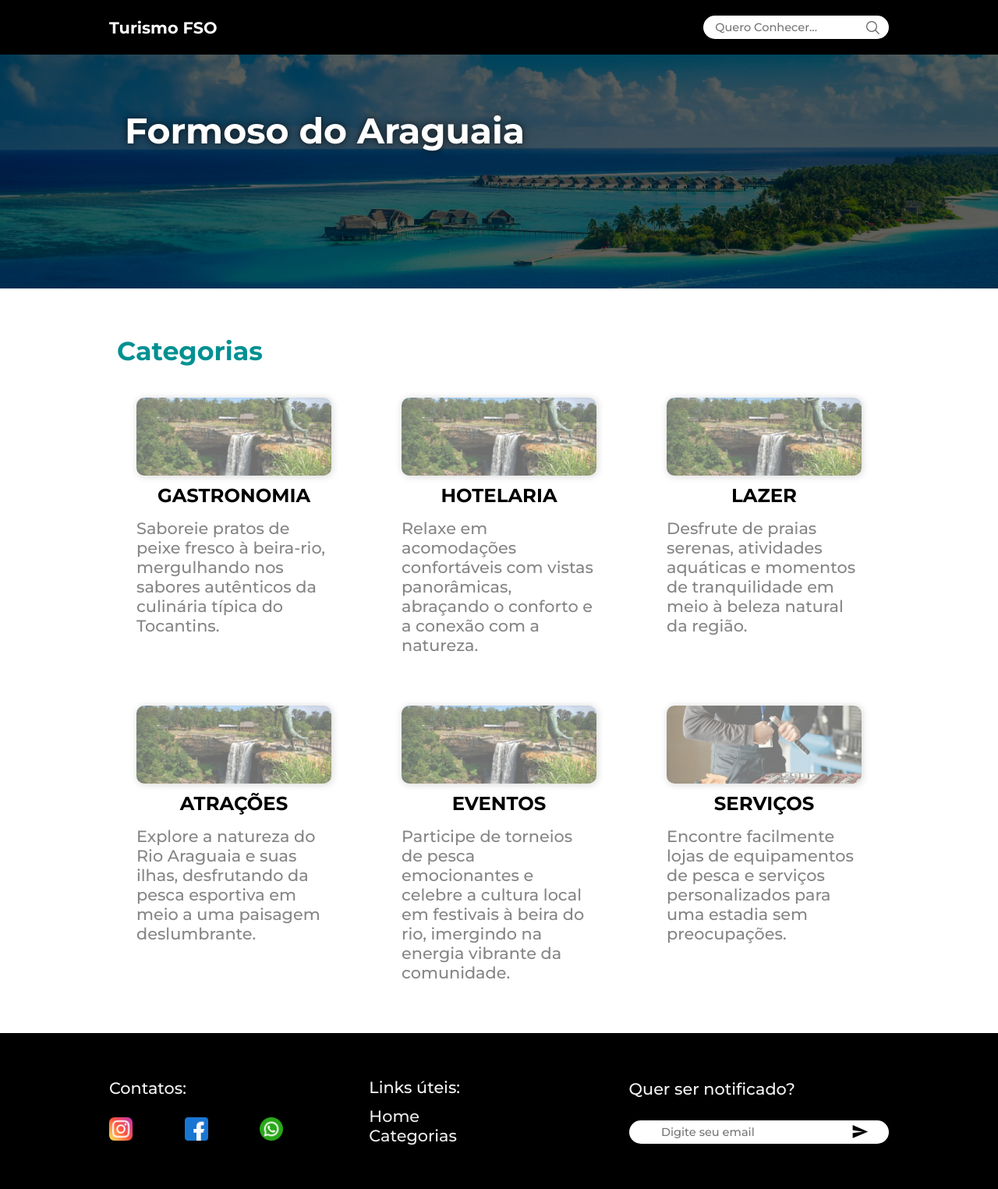
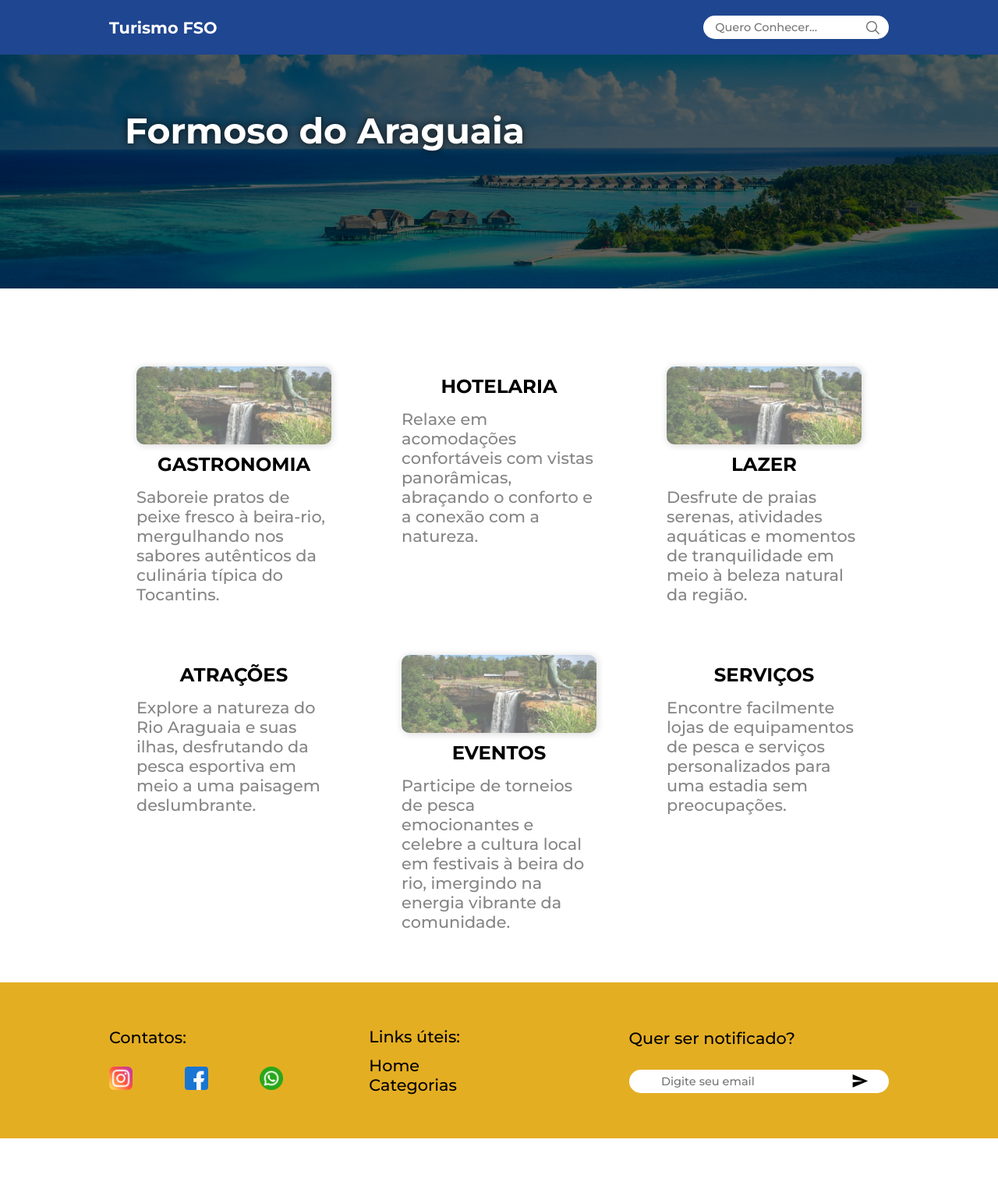
Before and after one commit to vitorvilasboas/app_turismo, a PHP site: page / in a window 1280 px wide. Shown: the whole page at 78% size. After the commit the page ends 1460 px from the top, so only its background shows below. Run offline with PHP 8.4, Linux system fonts and the light colour scheme; data comes from the database, SQL or seed files in the repository.

Commit message:
Mudança da paleta de cores

```diff
--- a/categorias.php
+++ b/categorias.php
@@ -1,8 +1,8 @@
 <?php
   require_once "conexao.php";
 ?>
+<!-- <h3>Categorias</h3> -->
 
-<h3>Categorias</h3>
 <div class="categorias">
 
   <?php
@@ -24,7 +24,7 @@
           <a href="index.php?p=GASTRONOMIA"> <!-- <a href="./categorias/gastronomia.html"> -->
             <div class="categoria">
               <div class="categoria_img fade" style="background-image: url('<?php echo './img/categorias/' . strtolower($row['cat_tag']) . '/thumbs/imagem01.jpg';?>')"></div>
-              <div class="categoria_img fade" style="display: none ;background-image: url('<?php echo './img/categorias/' . strtolower($row['cat_tag']) . '/thumbs/imagem02.jpg';?>')"></div>
+
 
               <h3><?=strtoupper($row['cat_titulo'])?></h3>
               <p><?= $row['cat_descricao'] ?></p>
--- a/css/style.css
+++ b/css/style.css
@@ -5,7 +5,7 @@
   --color-neutral-0:  #030707;
   --color-neutral-10: #009092;
   --color-neutral-30: #ffffff;
-  --color-neutral-40: #f5f5f5;
+  --color-neutral-40: #000000; /*mudei a cor: fff*/
 }
 
 * {
@@ -61,11 +61,11 @@
 
 header {
     width: 100%;
-    background-color: #000000;
+    background-color: #1f4690;
     margin: auto;
     padding: 20px;
     box-sizing: border-box;
-    box-shadow: 0px 1px 20px 10px #00000050;
+    box-shadow: 0px 1px 20px 10px #000000;
     z-index: 200;
     margin: auto;
 }
@@ -462,7 +462,7 @@ div {
 footer {
   width: 100%;
   color: var(--color-neutral-40);
-  background-color: #000000;
+  background-color: #e4ae23;  /*cor rodape*/
   height: 200px;
   box-sizing: border-box;
   display:flex;
@@ -504,7 +504,7 @@ footer>.content>nav{
 }
 
 .footer-link{
-  color:#EEE;
+  color:rgb(0, 0, 0);  /*mudei a cor: FFF*/
   transition: 0.2s;
 }
 .footer-link:hover{
```
